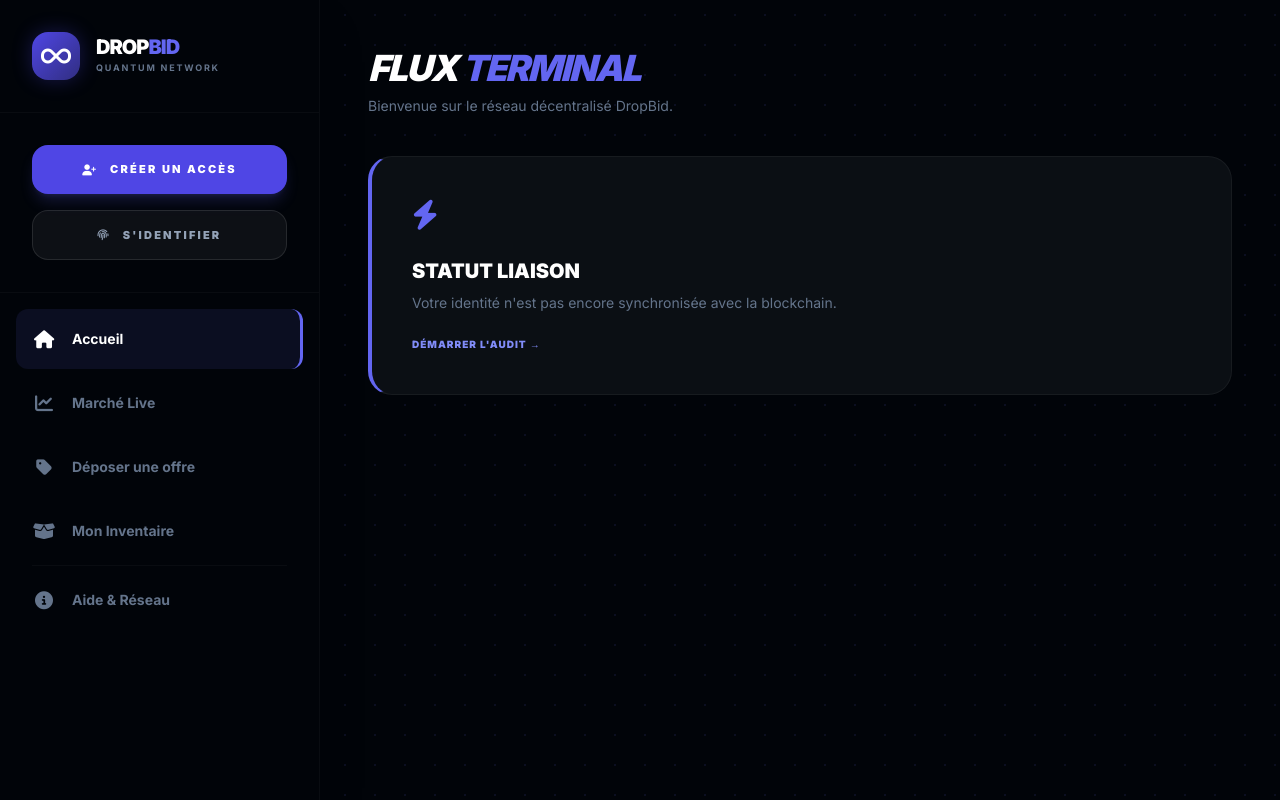
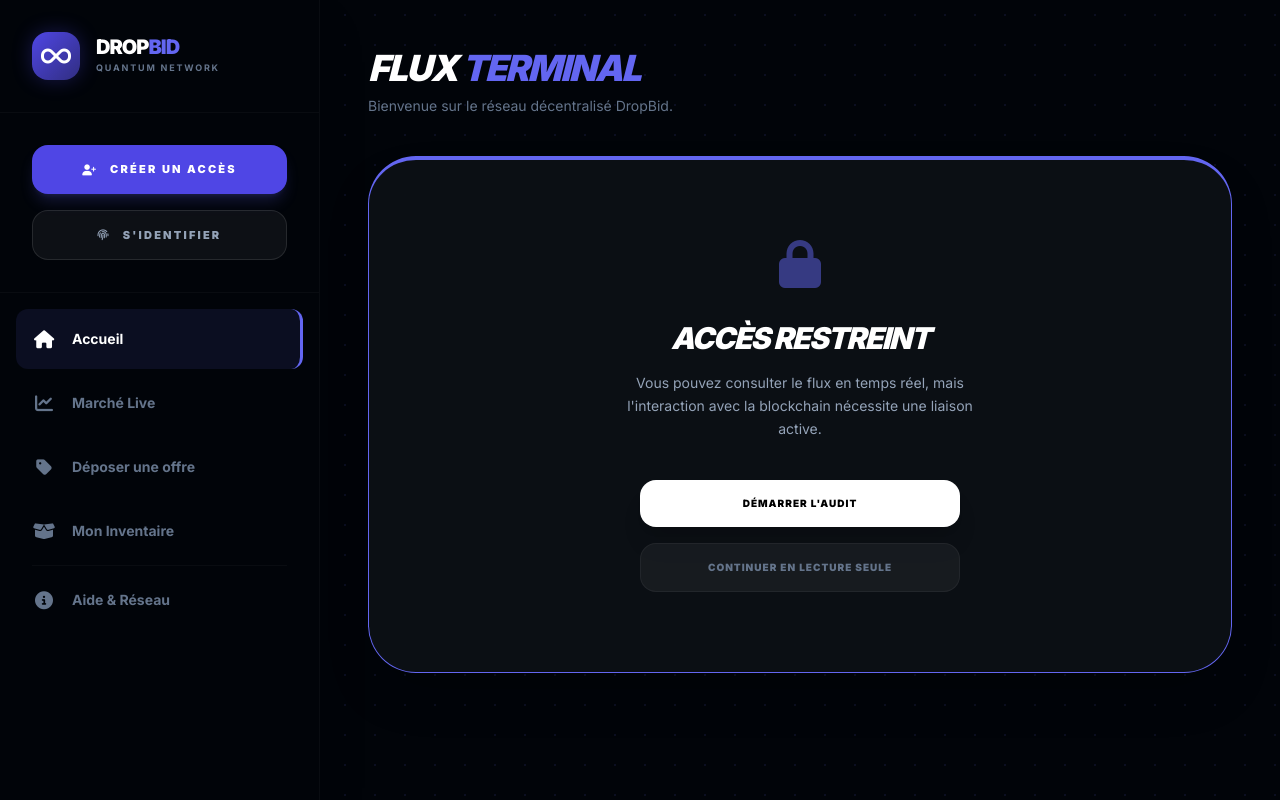
Before and after one commit to Sabjon69/sittttttttttttestttttttttttttt, a website: page sections/live.html in a window 1280 px wide. Drawn offline with nearby package versions, Linux system fonts and the light colour scheme.

Commit message:
finnnnnn

```diff
--- a/sections/live.html
+++ b/sections/live.html
@@ -203,20 +203,33 @@
     <main class="main-content lg:ml-80 p-4 md:p-8 lg:p-12 flex justify-center items-start min-h-screen">
 
         <div class="w-full max-w-5xl">
-
-            <section id="page-home" class="tab-content active">
+<section id="page-home" class="tab-content active">
                 <div class="mb-10">
                     <h2 class="text-3xl md:text-4xl font-black uppercase tracking-tighter italic">Flux <span class="text-indigo-500">Terminal</span></h2>
-                    <p class="text-slate-500 text-sm mt-2">Bienvenue sur le réseau décentralisé DropBid.</p>
+                    <p class="text-slate-500 text-sm mt-2 font-medium">Bienvenue sur le réseau décentralisé DropBid.</p>
                 </div>
-                <div class="quantum-card p-6 md:p-10 rounded-3xl border-l-4 border-l-indigo-500">
-                    <i class="fa-solid fa-bolt text-3xl text-indigo-500 mb-6"></i>
-                    <h3 class="text-xl font-black uppercase mb-2 text-white">Statut Liaison</h3>
-                    <p class="text-slate-500 text-sm">Votre identité n'est pas encore synchronisée avec la blockchain.</p>
-                    <button onclick="switchTab('audit')" class="mt-6 text-indigo-400 text-[10px] font-black uppercase tracking-widest hover:text-white">Démarrer l'audit →</button>
+
+                <div class="quantum-card p-12 md:p-20 rounded-[3rem] border-t-4 border-indigo-500 text-center shadow-2xl">
+                    <div class="mb-8">
+                        <i class="fa-solid fa-lock text-5xl text-indigo-500 animate-pulse"></i>
+                    </div>
+
+                    <h3 class="text-2xl md:text-3xl font-black text-white uppercase italic mb-4 tracking-tighter">Accès Restreint</h3>
+
+                    <p class="text-slate-400 text-sm mb-10 font-medium leading-relaxed max-w-sm mx-auto">
+                        Vous pouvez consulter le flux en temps réel, mais l'interaction avec la blockchain nécessite une liaison active.
+                    </p>
+
+                    <div class="space-y-4 max-w-xs mx-auto">
+                        <button onclick="switchTab('audit')" class="w-full bg-white text-black py-4 rounded-2xl font-black uppercase text-[10px] tracking-widest hover:bg-indigo-500 hover:text-white transition-all shadow-xl">
+                            Démarrer l'Audit
+                        </button>
+                        <button onclick="switchTab('market')" class="w-full bg-white/5 text-slate-500 py-4 rounded-2xl font-black uppercase text-[10px] tracking-widest hover:text-white transition-all border border-white/5">
+                            Continuer en lecture seule
+                        </button>
+                    </div>
                 </div>
             </section>
-
             <section id="page-audit" class="tab-content">
                 <div class="quantum-card rounded-[2rem] md:rounded-[3.5rem] overflow-hidden shadow-2xl">
                     <div class="scan-line"></div>
```
